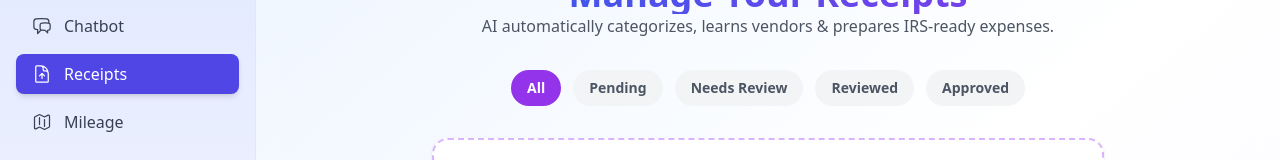
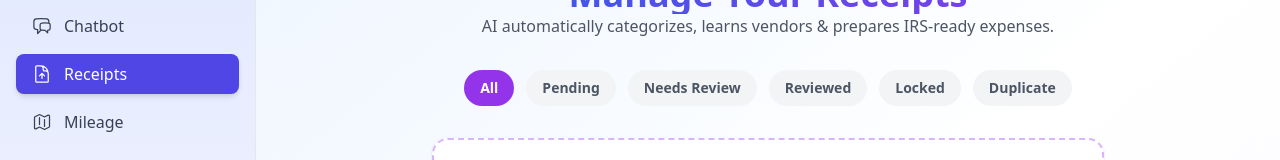
Before and after one commit to WaheedUllah572/ai-tax-agent-frontend, a React (Create React App) app: page /receipts in a window 1280 px wide. Shown: the part 147-307 px from the top of the page. Built offline with nearby package versions, Linux system fonts and the light colour scheme; no server answers; sample sign-in values are in the browser's storage.

Commit message:
Fixed locked receipt workflow UI

```diff
--- a/src/pages/ReceiptsPage.jsx
+++ b/src/pages/ReceiptsPage.jsx
@@ -135,6 +135,7 @@ possibleDuplicate:
   };
 
   const approveReceipt = async (id) => {
+
   await fetch(
     `${BASE_URL}/receipts/approve/${id}`,
     {
@@ -142,13 +143,7 @@ possibleDuplicate:
     }
   );
 
-    setReceipts((prev) =>
-      prev.map((r) =>
-        r.id === id
-          ? { ...r, status: "Approved" }
-          : r
-      )
-    );
+  fetchReceipts();
 };
 
   const approveDuplicate = async (id) => {
@@ -260,7 +255,8 @@ const markDuplicate = async (id) => {
   "Pending",
   "Needs Review",
   "Reviewed",
-  "Approved"
+  "Locked",
+  "Duplicate"
 ].map(
           (f) => (
             <button
```
Lines whose indentation alone changed are shown as unchanged.
